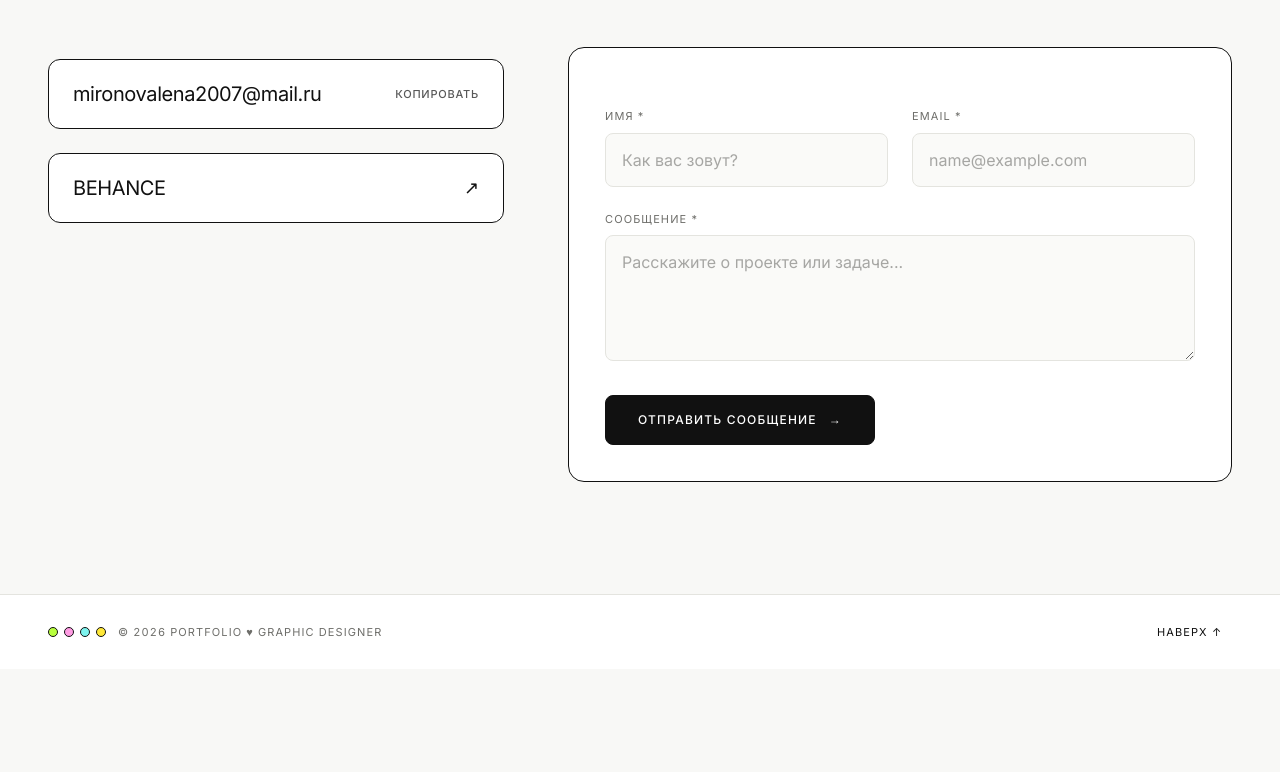
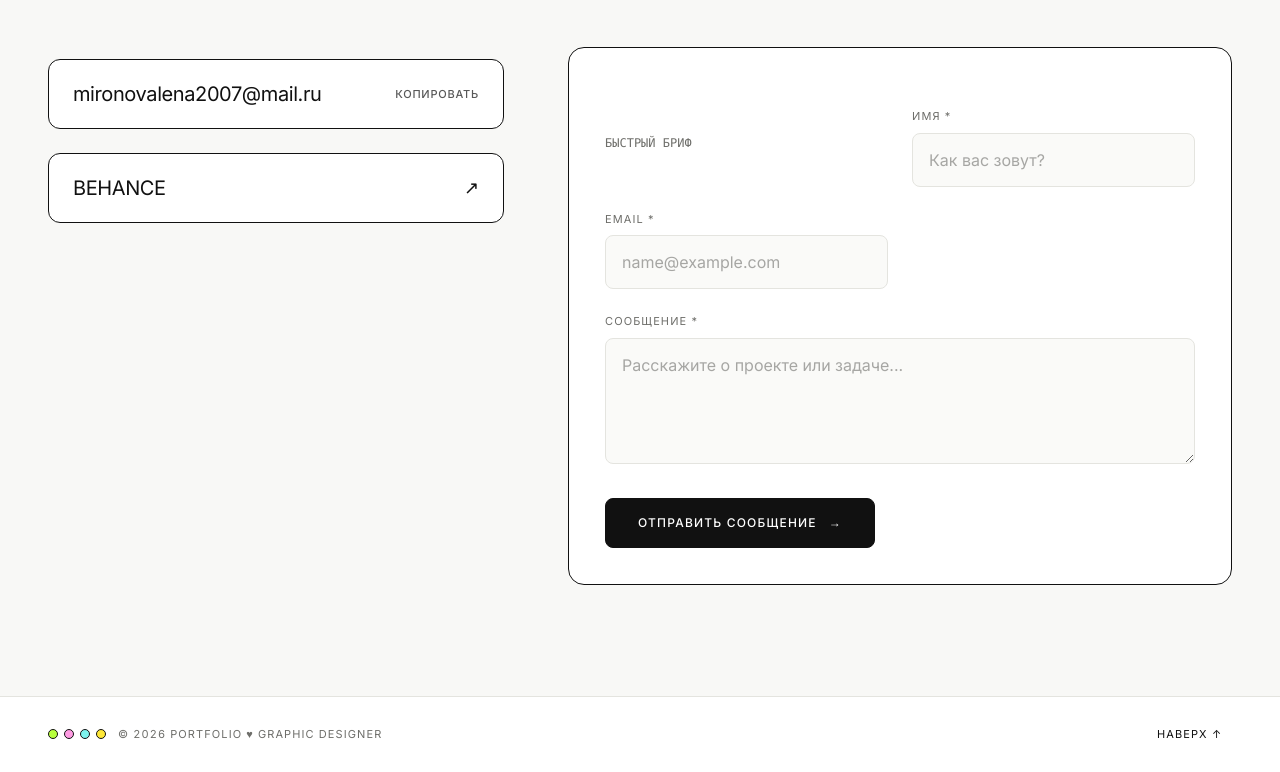
Before and after one commit to tefi9/portfolio2026, a plain HTML site: page index.html in a window 1280 px wide. Shown: the part 3780-4552 px from the top of the page. Before the commit the page ends 4449 px from the top, so only its background shows below. Drawn offline with nearby package versions, Linux system fonts and the light colour scheme.

Commit message:
Update index.html

```diff
--- a/index.html
+++ b/index.html
@@ -1371,6 +1371,9 @@
               <input type="text" name="_honey" class="hidden" tabindex="-1" autocomplete="off" />
 
               <div class="grid grid-cols-1 sm:grid-cols-2 gap-6">
+                              <div class="flex items-center justify-between mb-2">
+                <span class="font-mono text-xs text-muted uppercase">быстрый бриф</span>
+              </div>
                 <div>
                   <label for="sender-name" class="block text-[11px] font-normal uppercase tracking-[0.1em] text-muted mb-2">
                     ИМЯ *
```
